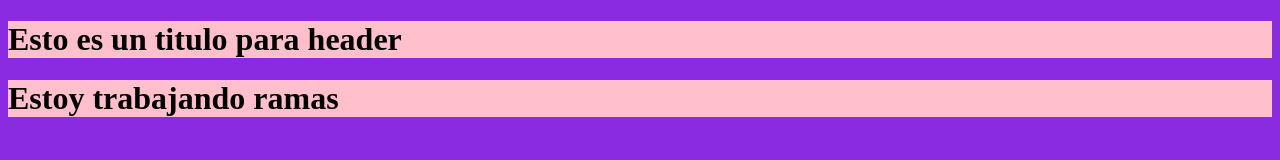
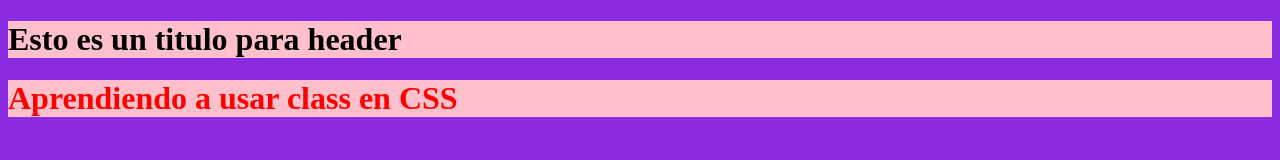
Before and after one commit to abimeddis/clase.css, a plain HTML site: page index.html in a window 1280 px wide. Drawn offline with Linux system fonts and the light colour scheme.

Commit message:
agrego nuevas funciones

```diff
--- a/index.css
+++ b/index.css
@@ -6,3 +6,7 @@ h1 {
 body {
     background-color: blueviolet;
 }
+
+.body {
+    color: red
+}
--- a/index.html
+++ b/index.html
@@ -13,7 +13,7 @@
           <!-- Anotaciones que no aparecen -->
 
         <main>
-            <h1>Estoy trabajando ramas</h1>
+            <h1 class="body"> Aprendiendo a usar class en CSS </h1>
         </main>
 
     </body>
```
